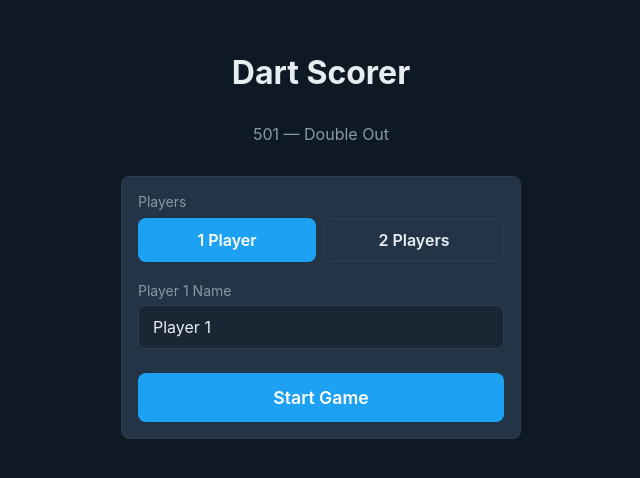
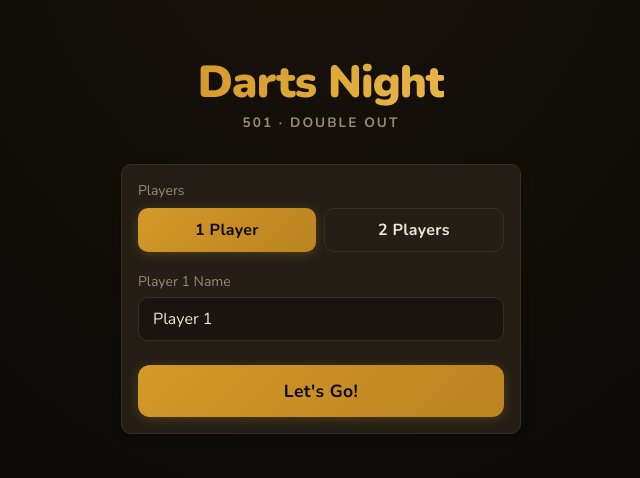
Before and after one commit to OlofLindber9/LiveDartScorer, a React (Vite) app: page / in a window 1280 px wide. Shown: the part 154-632 px from the top of the page, without its empty margins (319-959 px from the left). Built offline with nearby package versions, Linux system fonts and the light colour scheme.

Commit message:
theme overhual

```diff
--- a/index.html
+++ b/index.html
@@ -3,8 +3,11 @@
   <head>
     <meta  charset="UTF-8" />
     <link rel="icon" type="image/svg+xml" href="/vite.svg" />
+    <link rel="preconnect" href="https://fonts.googleapis.com" />
+    <link rel="preconnect" href="https://fonts.gstatic.com" crossorigin />
+    <link href="https://fonts.googleapis.com/css2?family=Nunito:wght@400;600;700;800;900&display=swap" rel="stylesheet" />
     <meta name="viewport" content="width=device-width, initial-scale=1.0" />
-    <title>dartproject</title>
+    <title>Darts Night</title>
   </head>
   <body>
     <div id="root"></div>
--- a/src/components/camera/CalibrationGuide.tsx
+++ b/src/components/camera/CalibrationGuide.tsx
@@ -8,8 +8,9 @@ export function CalibrationGuide() {
     <div style={{
       padding: '12px',
       borderRadius: 'var(--radius)',
-      background: 'rgba(0,0,0,0.7)',
-      color: 'white',
+      background: 'var(--bg-card)',
+      border: '1px solid var(--border)',
+      color: 'var(--text-primary)',
       textAlign: 'center',
     }}>
       {!calibration ? (
--- a/src/components/scoring/Scoreboard.tsx
+++ b/src/components/scoring/Scoreboard.tsx
@@ -17,7 +17,7 @@ export function Scoreboard() {
             style={{
               padding: '12px',
               borderRadius: 'var(--radius)',
-              background: i === currentPlayerIndex ? 'rgba(29, 161, 242, 0.15)' : 'transparent',
+              background: i === currentPlayerIndex ? 'var(--accent-glow)' : 'transparent',
               border: i === currentPlayerIndex ? '2px solid var(--accent)' : '2px solid transparent',
               textAlign: 'center',
             }}
@@ -32,9 +32,10 @@ export function Scoreboard() {
             </div>
             <div style={{
               fontSize: '2.5rem',
-              fontWeight: 700,
+              fontWeight: 900,
               lineHeight: 1,
               marginBottom: '8px',
+              color: i === currentPlayerIndex ? 'var(--accent)' : 'var(--text-primary)',
             }}>
               {player.remaining}
             </div>
--- a/src/components/scoring/TurnDisplay.tsx
+++ b/src/components/scoring/TurnDisplay.tsx
@@ -35,7 +35,7 @@ export function TurnDisplay() {
           padding: '8px',
           marginBottom: '10px',
           borderRadius: 'var(--radius)',
-          background: 'rgba(229, 57, 53, 0.15)',
+          background: 'rgba(192, 57, 43, 0.2)',
           color: 'var(--danger)',
           fontWeight: 700,
           textAlign: 'center',
@@ -92,7 +92,7 @@ export function TurnDisplay() {
       }}>
         <div>
           <span style={{ fontSize: '0.8rem', color: 'var(--text-secondary)' }}>Turn total: </span>
-          <span style={{ fontWeight: 700, fontSize: '1.1rem' }}>{turnTotal}</span>
+          <span style={{ fontWeight: 900, fontSize: '1.1rem', color: 'var(--accent)' }}>{turnTotal}</span>
         </div>
 
         {currentTurn.length > 0 && (
--- a/src/components/screens/CalibrationScreen.tsx
+++ b/src/components/screens/CalibrationScreen.tsx
@@ -80,7 +80,7 @@ export function CalibrationScreen({ onCalibrated, onSkip }: Props) {
       padding: '20px',
       gap: '16px',
     }}>
-      <h2 style={{ fontSize: '1.3rem' }}>Calibrate Camera</h2>
+      <h2 style={{ fontSize: '1.4rem', fontWeight: 800, color: 'var(--accent)' }}>Calibrate Camera</h2>
 
       {isLoading && (
         <p style={{ color: 'var(--text-secondary)' }}>Loading OpenCV...</p>
@@ -90,7 +90,7 @@ export function CalibrationScreen({ onCalibrated, onSkip }: Props) {
         <div style={{
           padding: '12px',
           borderRadius: 'var(--radius)',
-          background: 'rgba(229, 57, 53, 0.15)',
+          background: 'rgba(192, 57, 43, 0.2)',
           color: 'var(--danger)',
           textAlign: 'center',
           width: '100%',
--- a/src/components/screens/ResultScreen.tsx
+++ b/src/components/screens/ResultScreen.tsx
@@ -17,25 +17,37 @@ export function ResultScreen() {
       padding: '20px',
       gap: '24px',
     }}>
-      <h1 style={{ fontSize: '2rem', fontWeight: 700 }}>Game Over</h1>
-
-      {winnerPlayer && (
+      {winnerPlayer ? (
         <div style={{ textAlign: 'center' }}>
           <div style={{
-            fontSize: '1.2rem',
+            fontSize: '0.9rem',
             color: 'var(--text-secondary)',
+            textTransform: 'uppercase',
+            letterSpacing: '0.15em',
+            fontWeight: 700,
             marginBottom: '8px',
           }}>
             Winner
           </div>
           <div style={{
-            fontSize: '2.5rem',
-            fontWeight: 700,
-            color: 'var(--success)',
+            fontSize: '3rem',
+            fontWeight: 900,
+            background: 'linear-gradient(135deg, #d4982a, #e8b84a)',
+            WebkitBackgroundClip: 'text',
+            WebkitTextFillColor: 'transparent',
+            lineHeight: 1.1,
           }}>
             {winnerPlayer.name}
           </div>
         </div>
+      ) : (
+        <h1 style={{
+          fontSize: '2rem',
+          fontWeight: 900,
+          color: 'var(--accent)',
+        }}>
+          Game Over
+        </h1>
       )}
 
       <div className="card" style={{ width: '100%', maxWidth: '400px' }}>
@@ -77,7 +89,7 @@ export function ResultScreen() {
         className="btn btn-primary btn-lg"
         onClick={resetGame}
       >
-        New Game
+        Rematch!
       </button>
     </div>
   );
--- a/src/components/screens/SetupScreen.tsx
+++ b/src/components/screens/SetupScreen.tsx
@@ -21,10 +21,29 @@ export function SetupScreen() {
       padding: '20px',
       gap: '32px',
     }}>
-      <h1 style={{ fontSize: '2rem', fontWeight: 700 }}>Dart Scorer</h1>
-      <p style={{ color: 'var(--text-secondary)', textAlign: 'center' }}>
-        501 — Double Out
-      </p>
+      <div style={{ textAlign: 'center' }}>
+        <h1 style={{
+          fontSize: '2.8rem',
+          fontWeight: 900,
+          letterSpacing: '-0.02em',
+          background: 'linear-gradient(135deg, #d4982a, #e8b84a)',
+          WebkitBackgroundClip: 'text',
+          WebkitTextFillColor: 'transparent',
+          lineHeight: 1.1,
+        }}>
+          Darts Night
+        </h1>
+        <p style={{
+          color: 'var(--text-secondary)',
+          fontSize: '0.85rem',
+          marginTop: '6px',
+          letterSpacing: '0.15em',
+          textTransform: 'uppercase',
+          fontWeight: 700,
+        }}>
+          501 &middot; Double Out
+        </p>
+      </div>
 
       <div className="card" style={{ width: '100%', maxWidth: '400px' }}>
         <div style={{ marginBottom: '20px' }}>
@@ -72,7 +91,7 @@ export function SetupScreen() {
           style={{ width: '100%', marginTop: '8px' }}
           onClick={handleStart}
         >
-          Start Game
+          Let's Go!
         </button>
       </div>
     </div>
--- a/src/styles/index.css
+++ b/src/styles/index.css
@@ -1,17 +1,19 @@
 :root {
-  --bg-primary: #0f1923;
-  --bg-secondary: #1a2634;
-  --bg-card: #243447;
-  --text-primary: #e8edf2;
-  --text-secondary: #8899a6;
-  --accent: #1da1f2;
-  --accent-hover: #1a91da;
-  --danger: #e53935;
-  --success: #2e7d32;
-  --warning: #ff9800;
-  --border: #2d3e50;
-  --radius:  8px;
-  --font: -apple-system, BlinkMacSystemFont, 'Segoe UI', Roboto, sans-serif;
+  /* Warm pub palette */
+  --bg-primary: #0d0b08;
+  --bg-secondary: #1a1510;
+  --bg-card: #241e16;
+  --text-primary: #f0e6d6;
+  --text-secondary: #9a8a78;
+  --accent: #d4982a;
+  --accent-hover: #e0a432;
+  --accent-glow: rgba(212, 152, 42, 0.25);
+  --danger: #c0392b;
+  --success: #27ae60;
+  --warning: #e67e22;
+  --border: #3a2e22;
+  --radius: 10px;
+  --font: 'Nunito', -apple-system, BlinkMacSystemFont, 'Segoe UI', Roboto, sans-serif;
 }
 
 *,
@@ -30,6 +32,8 @@ html {
 body {
   font-family: var(--font);
   background: var(--bg-primary);
+  background-image:
+    radial-gradient(ellipse at 50% 0%, rgba(212, 152, 42, 0.06) 0%, transparent 60%);
   color: var(--text-primary);
   min-height: 100dvh;
   overflow-x: hidden;
@@ -55,28 +59,32 @@ button {
   padding: 10px 20px;
   border-radius: var(--radius);
   font-size: 1rem;
-  font-weight: 600;
-  transition: background-color 0.15s, transform 0.1s;
+  font-weight: 700;
+  letter-spacing: 0.02em;
+  transition: background-color 0.15s, transform 0.1s, box-shadow 0.15s;
   min-height: 44px;
   min-width: 44px;
 }
 
 .btn:active {
-  transform: scale(0.97);
+  transform: scale(0.96);
 }
 
 .btn-primary {
-  background: var(--accent);
-  color: white;
+  background: linear-gradient(135deg, #d4982a, #bb8420);
+  color: #0d0b08;
+  box-shadow: 0 2px 12px var(--accent-glow);
 }
 
 .btn-primary:hover {
-  background: var(--accent-hover);
+  background: linear-gradient(135deg, #e0a432, #c89024);
+  box-shadow: 0 4px 20px var(--accent-glow);
 }
 
 .btn-danger {
   background: var(--danger);
   color: white;
+  box-shadow: 0 2px 10px rgba(192, 57, 43, 0.3);
 }
 
 .btn-secondary {
@@ -92,6 +100,7 @@ button {
 .btn-lg {
   padding: 14px 28px;
   font-size: 1.1rem;
+  border-radius: 12px;
 }
 
 input[type="text"] {
@@ -104,11 +113,13 @@ input[type="text"] {
   color: var(--text-primary);
   min-height: 44px;
   width: 100%;
+  transition: border-color 0.15s, box-shadow 0.15s;
 }
 
 input[type="text"]:focus {
-  outline: 2px solid var(--accent);
-  outline-offset: -1px;
+  border-color: var(--accent);
+  box-shadow: 0 0 0 3px var(--accent-glow);
+  outline: none;
 }
 
 .card {
@@ -116,6 +127,7 @@ input[type="text"]:focus {
   border-radius: var(--radius);
   padding: 16px;
   border: 1px solid var(--border);
+  box-shadow: 0 2px 8px rgba(0, 0, 0, 0.3);
 }
 
 .sr-only {
```
Also changed, not shown: src/components/dartboard/VirtualDartboard.tsx (+7 -7 lines).
